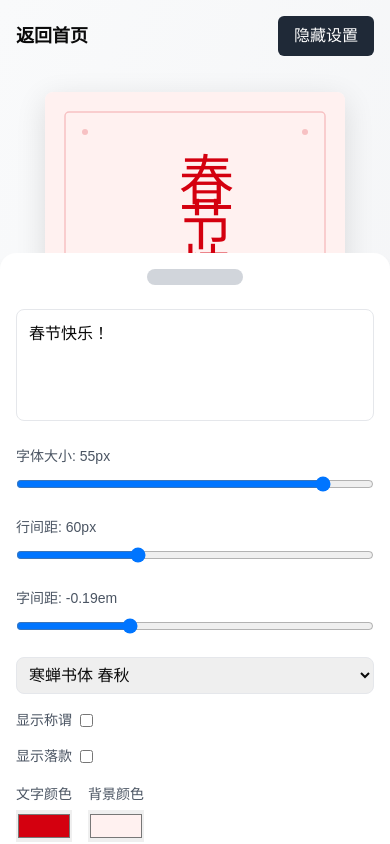
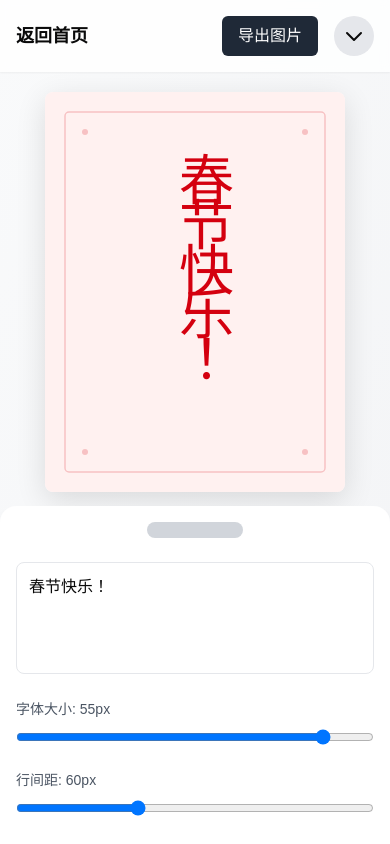
Before and after one commit to Chandler-Sun/GamesForKids, a Next.js app: page /tools/chinese-calligraphy in a window 390 px wide. Built offline with nearby package versions, Linux system fonts and the light colour scheme; a web font is replaced by a local one.

Commit message:
feat: 调整UI

```diff
--- a/src/app/tools/chinese-calligraphy/page.tsx
+++ b/src/app/tools/chinese-calligraphy/page.tsx
@@ -564,7 +564,7 @@
     link.click();
   };
   // 添加控制面板高度的状态
-  const [panelHeight, setPanelHeight] = React.useState(70);
+  const [panelHeight, setPanelHeight] = React.useState(40);
   const [isDragging, setIsDragging] = React.useState(false);
   const dragStartY = React.useRef(0);
   const dragStartHeight = React.useRef(0);
@@ -633,17 +633,39 @@
 
   return (
     <div className="flex justify-center items-center min-h-screen bg-gradient-to-br from-gray-50 to-gray-100 p-4 md:p-8">
-      <nav className="fixed top-0 left-0 w-full p-4 flex justify-between items-center mb-16 z-10">
+      <nav className="fixed top-0 left-0 w-full p-4 flex justify-between items-center mb-16 z-10 bg-white/80 backdrop-blur-sm shadow-sm">
         <a href="/" className="text-lg font-bold">返回首页</a>
-        {/* 移动端显示控制面板切换按钮 */}
-        {isMobile && (
+
+        <div className="flex items-center gap-4">
           <button
-            onClick={() => setShowControls(!showControls)}
-            className="px-4 py-2 bg-gray-800 text-white rounded-md"
+            onClick={handlePrint}
+            className="px-4 py-2 bg-gray-800 text-white rounded-md hover:bg-gray-700 transition-colors duration-200"
           >
-            {showControls ? '隐藏设置' : '显示设置'}
+            导出图片
           </button>
-        )}
+
+          {/* 移动端显示控制面板切换按钮 - 使用图标 */}
+          {isMobile && (
+            <button
+              onClick={() => setShowControls(!showControls)}
+              className={`p-2 rounded-full transition-colors duration-200 ${
+                showControls ? 'bg-gray-200' : 'bg-gray-100'
+              }`}
+              aria-label={showControls ? '隐藏设置' : '显示设置'}
+            >
+              {showControls ? (
+                <svg xmlns="http://www.w3.org/2000/svg" className="h-6 w-6" fill="none" viewBox="0 0 24 24" stroke="currentColor">
+                  <path strokeLinecap="round" strokeLinejoin="round" strokeWidth={2} d="M19 9l-7 7-7-7" />
+                </svg>
+              ) : (
+                <svg xmlns="http://www.w3.org/2000/svg" className="h-6 w-6" fill="none" viewBox="0 0 24 24" stroke="currentColor">
+                  <path strokeLinecap="round" strokeLinejoin="round" strokeWidth={2} d="M10.325 4.317c.426-1.756 2.924-1.756 3.35 0a1.724 1.724 0 002.573 1.066c1.543-.94 3.31.826 2.37 2.37a1.724 1.724 0 001.065 2.572c1.756.426 1.756 2.924 0 3.35a1.724 1.724 0 00-1.066 2.573c.94 1.543-.826 3.31-2.37 2.37a1.724 1.724 0 00-2.572 1.065c-.426 1.756-2.924 1.756-3.35 0a1.724 1.724 0 00-2.573-1.066c-1.543.94-3.31-.826-2.37-2.37a1.724 1.724 0 00-1.065-2.572c-1.756-.426-1.756-2.924 0-3.35a1.724 1.724 0 001.066-2.573c-.94-1.543.826-3.31 2.37-2.37.996.608 2.296.07 2.572-1.065z" />
+                  <path strokeLinecap="round" strokeLinejoin="round" strokeWidth={2} d="M15 12a3 3 0 11-6 0 3 3 0 016 0z" />
+                </svg>
+              )}
+            </button>
+          )}
+        </div>
       </nav>
 
       <div className={`flex ${isMobile ? 'flex-col' : 'flex-row gap-8'} h-[calc(100vh-120px)] mt-16`}>
@@ -1142,13 +1164,6 @@
               </text>
             )}
           </svg>
-
-          <button
-            onClick={handlePrint}
-            className="mt-6 px-6 py-2 bg-gray-800 text-white rounded-md hover:bg-gray-700 transition-colors duration-200 shadow-md"
-          >
-            导出图片
-          </button>
         </div>
       </div>
 
```
